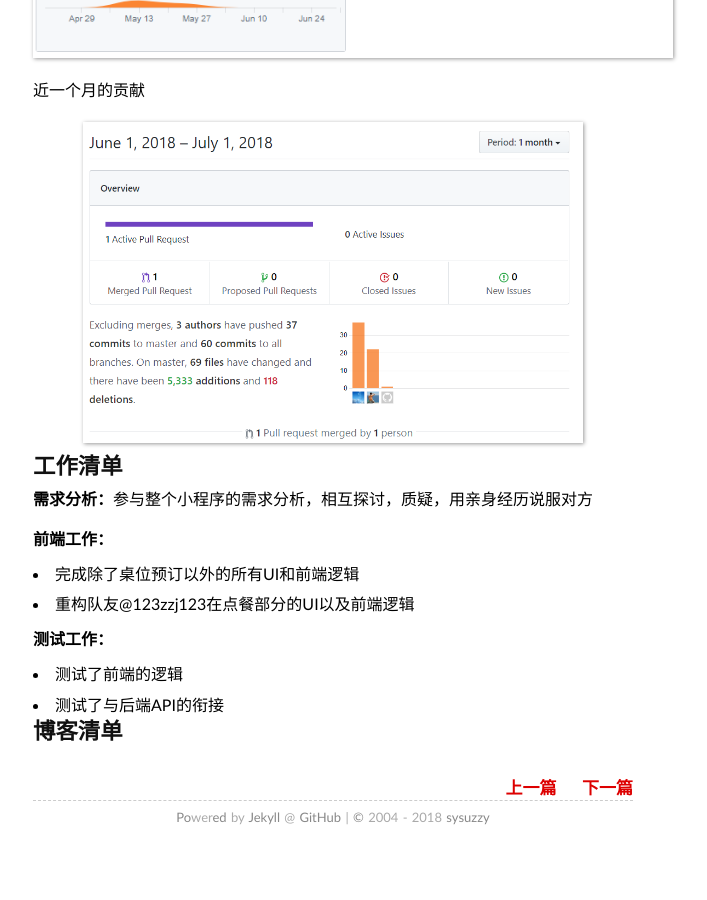
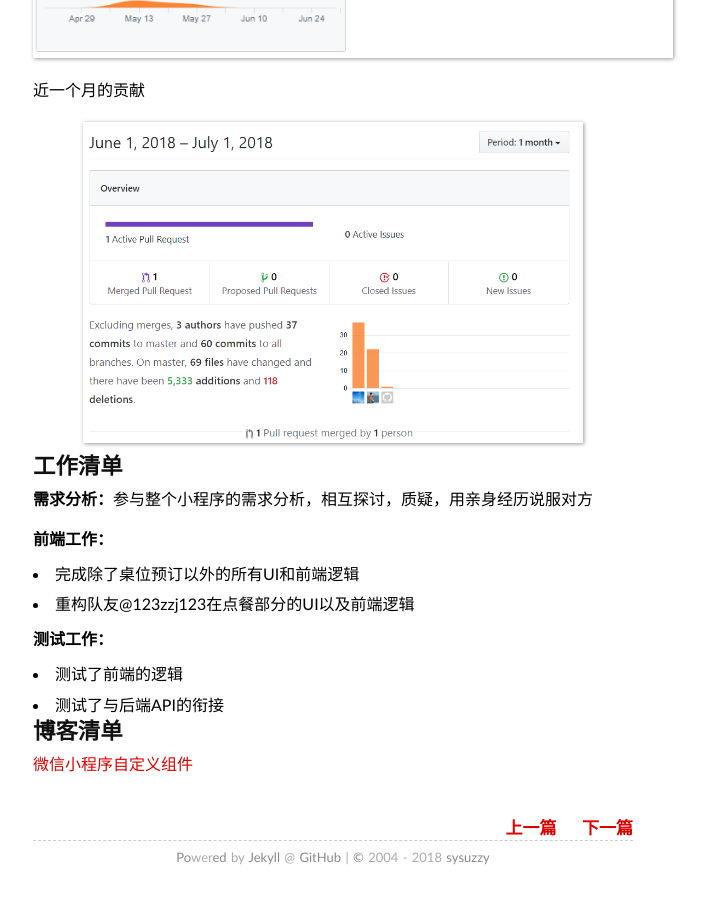
Before and after one commit to SYSUZZY/SYSUZZY.github.io, a Jekyll site: the page built from _posts/2018-07-01-期末报告.md, in a window 1280 px wide and 900 px high, scrolled down 1921 px. Shown: the whole window, without its empty margins (307-1014 px from the left). Built offline with Jekyll 4.4.1, drawn with Linux system fonts in a browser that asks for light colours; our own code applies the rules of GitHub Pages for plain Markdown files; before the commit the page ends 2781 px from its top, so only the background shows below that.

Commit message:
添加链接

```diff
--- a/_posts/2018-07-01-期末报告.md
+++ b/_posts/2018-07-01-期末报告.md
@@ -54,3 +54,5 @@
 - 测试了与后端API的衔接
 
 ## 博客清单
+
+[微信小程序自定义组件](https://sysuzzy.github.io/%E5%BE%AE%E4%BF%A1%E5%B0%8F%E7%A8%8B%E5%BA%8F-%E8%87%AA%E5%AE%9A%E4%B9%89%E7%BB%84%E4%BB%B6/)
```
